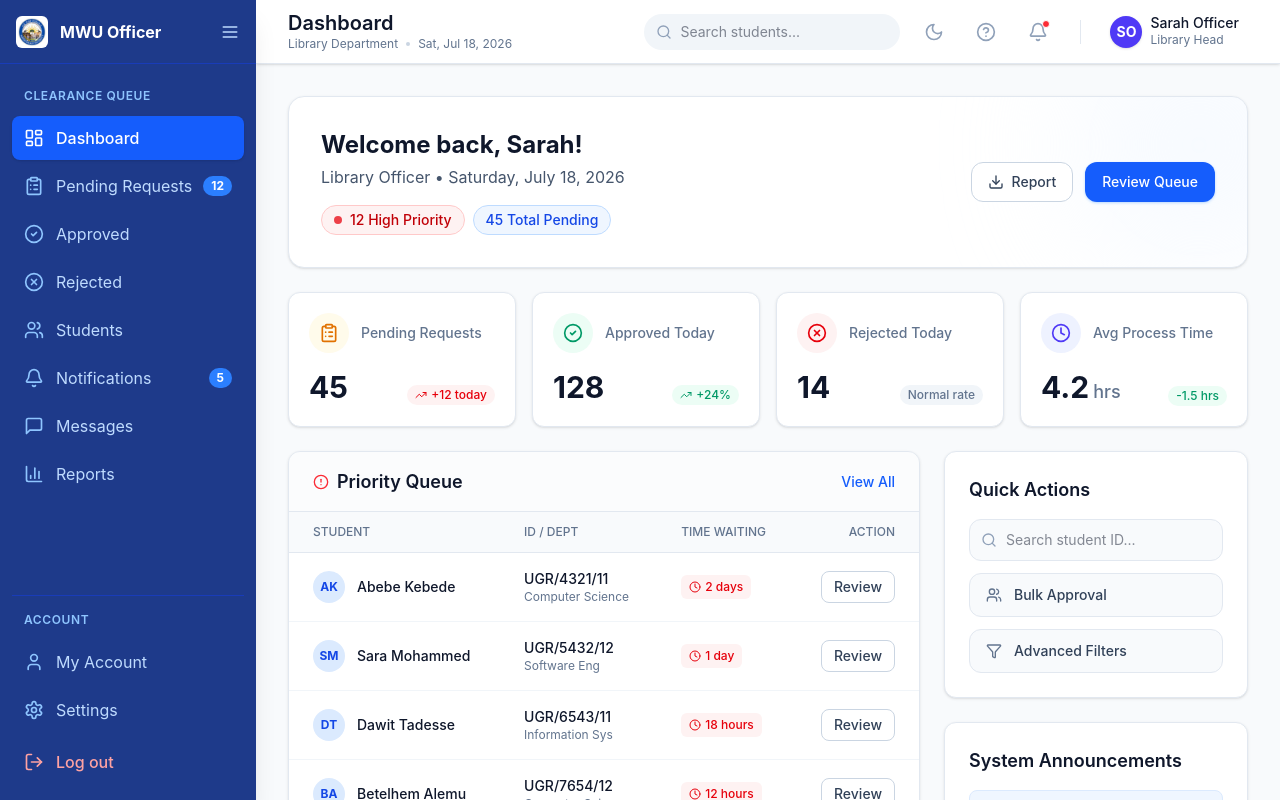
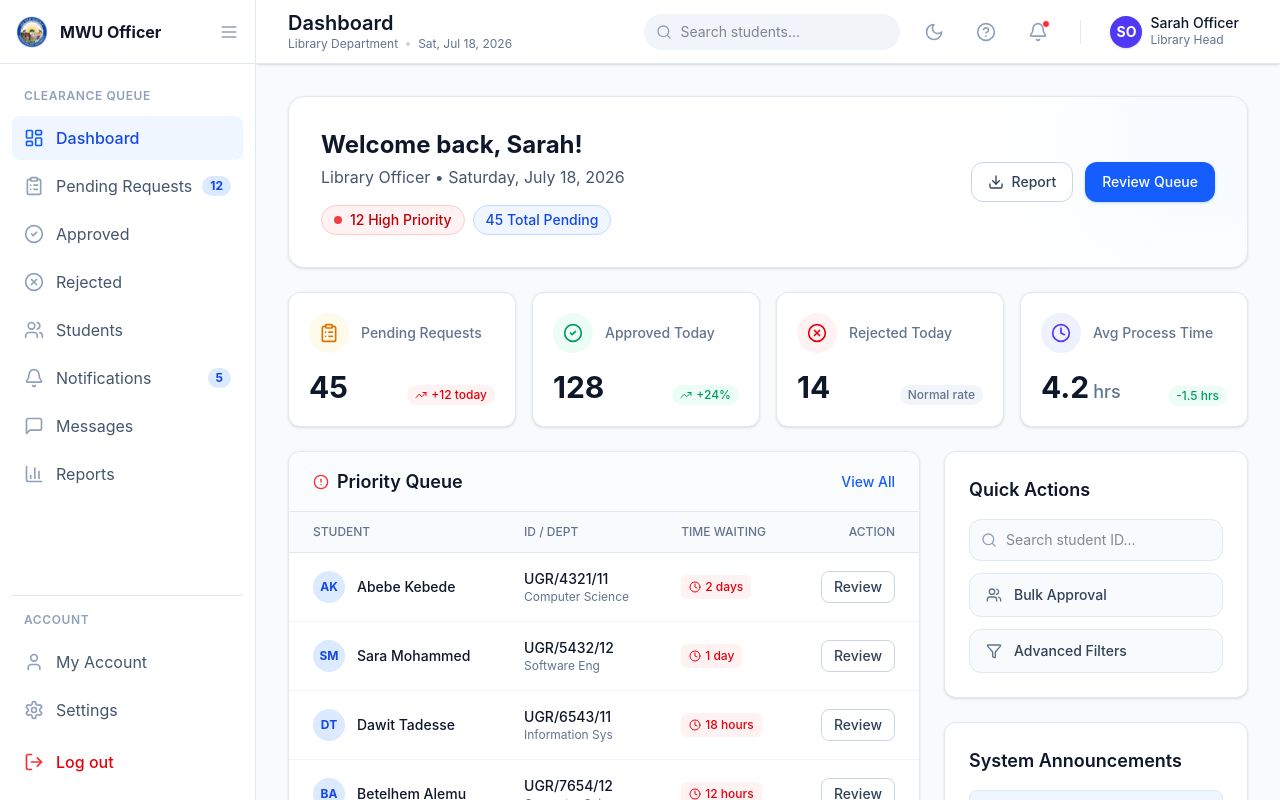
Before and after one commit to abdisa38/mwu_cms-web-based, a React (Vite) app in the folder frontend/: page /officer in a window 1280 px wide. Built offline with nearby package versions, Linux system fonts and the light colour scheme.

Commit message:
feat: implement dashboard layouts for Officer and Registrar modules

```diff
--- a/frontend/src/app/pages/officer/OfficerLayout.tsx
+++ b/frontend/src/app/pages/officer/OfficerLayout.tsx
@@ -44,15 +44,15 @@ export function OfficerLayout() {
     <div className="flex h-screen bg-slate-50 overflow-hidden font-sans text-slate-900">
       {/* Sidebar */}
       <aside
-        className={`${sidebarOpen ? 'w-64' : 'w-20'} hidden md:flex flex-col bg-[#1E3A8A] text-white transition-all duration-300 ease-in-out z-20 shadow-xl`}
+        className={`${sidebarOpen ? 'w-64' : 'w-20'} hidden md:flex flex-col bg-white border-r border-slate-200 transition-all duration-300 ease-in-out z-20`}
       >
-        <div className="h-16 flex items-center justify-between px-4 border-b border-blue-800">
+        <div className="h-16 flex items-center justify-between px-4 border-b border-slate-200">
           <div className={`flex items-center gap-3 ${!sidebarOpen && 'justify-center w-full'}`}>
-            <ImageWithFallback src={mwuLogo} alt="MWU Logo" className="w-8 h-8 rounded-md object-contain bg-white p-0.5" />
-            {sidebarOpen && <span className="font-bold text-white truncate">MWU Officer</span>}
+            <ImageWithFallback src={mwuLogo} alt="MWU Logo" className="w-8 h-8 rounded-md object-contain" />
+            {sidebarOpen && <span className="font-bold text-slate-900 truncate">MWU Officer</span>}
           </div>
           {sidebarOpen && (
-            <button onClick={() => setSidebarOpen(false)} className="text-blue-200 hover:text-white">
+            <button onClick={() => setSidebarOpen(false)} className="text-slate-400 hover:text-slate-600">
               <Menu className="w-5 h-5" />
             </button>
           )}
@@ -60,12 +60,12 @@ export function OfficerLayout() {
 
         <div className="flex-1 overflow-y-auto py-4 flex flex-col gap-1 px-3">
           {!sidebarOpen && (
-            <button onClick={() => setSidebarOpen(true)} className="flex justify-center p-2 mb-4 text-blue-200 hover:text-white rounded-lg hover:bg-blue-800">
+            <button onClick={() => setSidebarOpen(true)} className="flex justify-center p-2 mb-4 text-slate-400 hover:text-slate-600 rounded-lg hover:bg-slate-100">
               <Menu className="w-5 h-5" />
             </button>
           )}
 
-          <div className="text-xs font-semibold text-blue-300 uppercase tracking-wider mb-2 px-3 mt-2">
+          <div className="text-xs font-semibold text-slate-400 uppercase tracking-wider mb-2 px-3 mt-2">
             {sidebarOpen ? 'Clearance Queue' : '•••'}
           </div>
 
@@ -77,23 +77,23 @@ export function OfficerLayout() {
                 to={item.path}
                 className={`flex items-center ${sidebarOpen ? 'px-3' : 'justify-center'} py-2.5 rounded-lg transition-colors group relative ${
                   isActive
-                    ? 'bg-blue-600 text-white font-medium shadow-sm'
-                    : 'text-blue-200 hover:bg-blue-800 hover:text-white'
+                    ? 'bg-blue-50 text-blue-700 font-medium'
+                    : 'text-slate-600 hover:bg-slate-100 hover:text-slate-900'
                 }`}
               >
-                <item.icon className={`w-5 h-5 ${isActive ? 'text-white' : 'text-blue-300 group-hover:text-white'}`} />
+                <item.icon className={`w-5 h-5 ${isActive ? 'text-blue-600' : 'text-slate-400 group-hover:text-slate-600'}`} />
                 {sidebarOpen && (
                   <>
                     <span className="ml-3 truncate">{item.label}</span>
                     {item.badge && (
-                      <span className="ml-auto bg-blue-500 text-white py-0.5 px-2 rounded-full text-xs font-bold">
+                      <span className="ml-auto bg-blue-100 text-blue-700 py-0.5 px-2 rounded-full text-xs font-bold">
                         {item.badge}
                       </span>
                     )}
                   </>
                 )}
                 {!sidebarOpen && (
-                  <div className="absolute left-full ml-2 px-2 py-1 bg-slate-900 text-white text-xs rounded opacity-0 group-hover:opacity-100 pointer-events-none whitespace-nowrap z-50 shadow-lg">
+                  <div className="absolute left-full ml-2 px-2 py-1 bg-slate-800 text-white text-xs rounded opacity-0 group-hover:opacity-100 pointer-events-none whitespace-nowrap z-50">
                     {item.label}
                   </div>
                 )}
@@ -101,8 +101,8 @@ export function OfficerLayout() {
             );
           })}
 
-          <div className="mt-auto pt-4 border-t border-blue-800 flex flex-col gap-1">
-            <div className="text-xs font-semibold text-blue-300 uppercase tracking-wider mb-2 px-3">
+          <div className="mt-auto pt-4 border-t border-slate-200 flex flex-col gap-1">
+            <div className="text-xs font-semibold text-slate-400 uppercase tracking-wider mb-2 px-3">
               {sidebarOpen ? 'Account' : '•••'}
             </div>
             {bottomNavItems.map((item) => {
@@ -113,25 +113,25 @@ export function OfficerLayout() {
                   to={item.path}
                   className={`flex items-center ${sidebarOpen ? 'px-3' : 'justify-center'} py-2.5 rounded-lg transition-colors group relative ${
                     isActive
-                      ? 'bg-blue-600 text-white font-medium shadow-sm'
-                      : 'text-blue-200 hover:bg-blue-800 hover:text-white'
+                      ? 'bg-blue-50 text-blue-700 font-medium'
+                      : 'text-slate-600 hover:bg-slate-100 hover:text-slate-900'
                   }`}
                 >
-                  <item.icon className={`w-5 h-5 ${isActive ? 'text-white' : 'text-blue-300 group-hover:text-white'}`} />
+                  <item.icon className={`w-5 h-5 ${isActive ? 'text-blue-600' : 'text-slate-400 group-hover:text-slate-600'}`} />
                   {sidebarOpen && <span className="ml-3 truncate">{item.label}</span>}
                   {!sidebarOpen && (
-                    <div className="absolute left-full ml-2 px-2 py-1 bg-slate-900 text-white text-xs rounded opacity-0 group-hover:opacity-100 pointer-events-none whitespace-nowrap z-50 shadow-lg">
+                    <div className="absolute left-full ml-2 px-2 py-1 bg-slate-800 text-white text-xs rounded opacity-0 group-hover:opacity-100 pointer-events-none whitespace-nowrap z-50">
                       {item.label}
                     </div>
                   )}
                 </Link>
               );
             })}
-            <button className={`flex items-center ${sidebarOpen ? 'px-3' : 'justify-center'} py-2.5 rounded-lg text-red-300 hover:bg-red-500 hover:text-white transition-colors group relative mt-1`}>
-              <LogOut className="w-5 h-5" />
+            <button className={`flex items-center ${sidebarOpen ? 'px-3' : 'justify-center'} py-2.5 rounded-lg text-red-600 hover:bg-red-50 transition-colors group relative mt-1`}>
+              <LogOut className="w-5 h-5 text-red-500" />
               {sidebarOpen && <span className="ml-3 font-medium">Log out</span>}
               {!sidebarOpen && (
-                <div className="absolute left-full ml-2 px-2 py-1 bg-slate-900 text-white text-xs rounded opacity-0 group-hover:opacity-100 pointer-events-none whitespace-nowrap z-50 shadow-lg">
+                <div className="absolute left-full ml-2 px-2 py-1 bg-slate-800 text-white text-xs rounded opacity-0 group-hover:opacity-100 pointer-events-none whitespace-nowrap z-50">
                   Log out
                 </div>
               )}
```
Also changed, not shown: frontend/src/app/pages/registrar/RegistrarLayout.tsx (+21 -21 lines).
